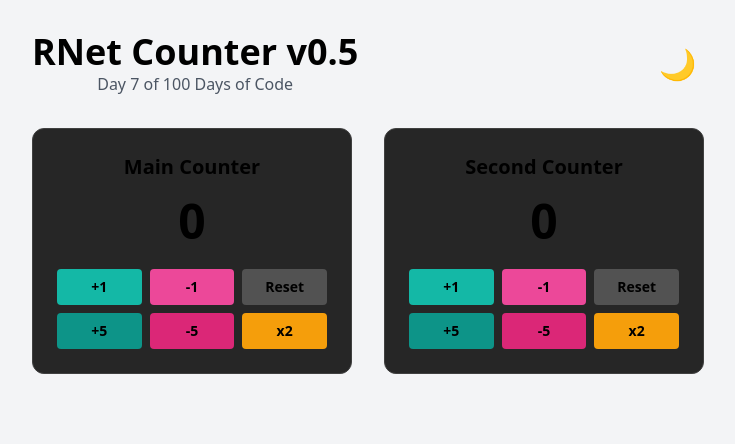
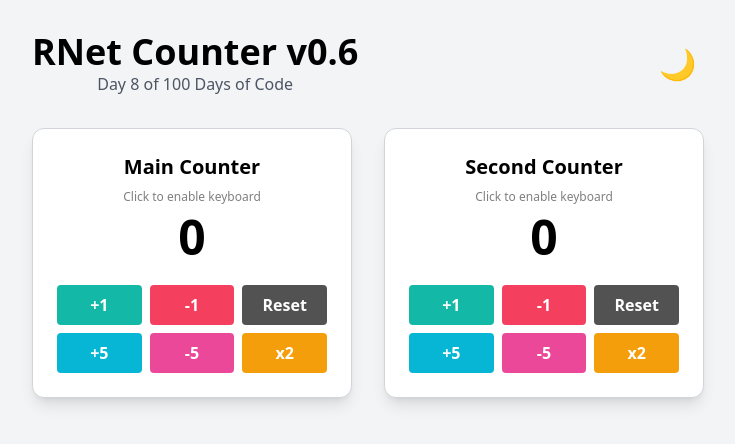
Before and after one commit to rrrnet3-dev/day1-hello, a Next.js app: page / in a window 1280 px wide. Both pictures are taken after a click on the button "☀️". Shown: the top 444 px of the page, without its empty margins (272-1007 px from the left). Built offline with nearby package versions, Linux system fonts and the light colour scheme.

Commit message:
Day 8: Keyboard shortcuts with useEffect

```diff
--- a/src/components/Counter.jsx
+++ b/src/components/Counter.jsx
@@ -1,12 +1,11 @@
 import { useState, useEffect } from 'react';
 
-export default function Counter({ title }) {
+export default function Counter({ title, theme }) {
   const [count, setCount] = useState(0);
   const [isMounted, setIsMounted] = useState(false);
+  const [isFocused, setIsFocused] = useState(false);
 
-  useEffect(() => {
-    setIsMounted(true);
-  }, []);
+  useEffect(() => { setIsMounted(true) }, []);
 
   useEffect(() => {
     if (isMounted) {
@@ -21,65 +20,64 @@ export default function Counter({ title }) {
     }
   }, [count, title, isMounted]);
 
-  if (!isMounted) {
-    return (
-      <div className="bg-neutral-800 p-6 rounded-xl text-center border border-neutral-700">
-        <h2 className="text-xl font-semibold mb-4">{title}</h2>
-        <p className="text-5xl font-bold mb-6">0</p>
-        <div className="grid grid-cols-3 gap-2 justify-center">
-          <button className="bg-teal-500 px-3 py-2 rounded font-bold text-sm">+1</button>
-          <button className="bg-pink-500 px-3 py-2 rounded font-bold text-sm">-1</button>
-          <button className="bg-neutral-600 px-3 py-2 rounded font-bold text-sm">Reset</button>
-          <button className="bg-teal-600 px-3 py-2 rounded font-bold text-sm">+5</button>
-          <button className="bg-pink-600 px-3 py-2 rounded font-bold text-sm">-5</button>
-          <button className="bg-amber-500 px-3 py-2 rounded font-bold text-sm">x2</button>
-        </div>
-      </div>
-    );
-  }
+  // Keyboard controls
+  useEffect(() => {
+    if (!isMounted || !isFocused) return;
+
+    const handleKeyDown = (e) => {
+      if (e.key === 'ArrowUp') {
+        e.preventDefault();
+        setCount(prev => prev + 1);
+      }
+      if (e.key === 'ArrowDown') {
+        e.preventDefault();
+        setCount(prev => prev - 1);
+      }
+      if (e.key === 'r' || e.key === 'R') {
+        e.preventDefault();
+        setCount(0);
+      }
+      if (e.key === ' ') {
+        e.preventDefault();
+        setCount(prev => prev * 2);
+      }
+      if (e.key === '5') {
+        e.preventDefault();
+        setCount(prev => prev + 5);
+      }
+    };
+
+    window.addEventListener('keydown', handleKeyDown);
+    return () => window.removeEventListener('keydown', handleKeyDown);
+  }, [isMounted, isFocused]);
+
+  const bgClass = theme === 'dark'
+   ? `bg-neutral-800 border-neutral-700 ${isFocused ? 'ring-2 ring-teal-500' : ''}`
+    : `bg-white border-gray-300 shadow-lg ${isFocused ? 'ring-2 ring-teal-500' : ''}`;
+
+  const textClass = theme === 'dark'? 'text-white' : 'text-black';
+
+  if (!isMounted) return <div className={`p-6 rounded-xl border ${bgClass} ${textClass}`}>Loading...</div>;
 
   return (
-    <div className="bg-neutral-800 p-6 rounded-xl text-center border border-neutral-700">
-      <h2 className="text-xl font-semibold mb-4">{title}</h2>
+    <div
+      className={`${bgClass} p-6 rounded-xl text-center border ${textClass} transition-all duration-200 cursor-pointer`}
+      onClick={() => setIsFocused(true)}
+      onBlur={() => setIsFocused(false)}
+      tabIndex={0}
+    >
+      <h2 className="text-xl font-semibold mb-2">{title}</h2>
+      {isFocused && <p className="text-xs mb-2 text-teal-400">↑/↓ +1/-1 • R Reset • Space x2 • 5 +5</p>}
+      {!isFocused && <p className="text-xs mb-2 opacity-50">Click to enable keyboard</p>}
       <p className="text-5xl font-bold mb-6">{count}</p>
       <div className="grid grid-cols-3 gap-2 justify-center">
-        <button
-          onClick={() => setCount(count + 1)}
-          className="bg-teal-500 hover:bg-teal-400 px-3 py-2 rounded font-bold text-sm"
-        >
-          +1
-        </button>
-        <button
-          onClick={() => setCount(count - 1)}
-          className="bg-pink-500 hover:bg-pink-400 px-3 py-2 rounded font-bold text-sm"
-        >
-          -1
-        </button>
-        <button
-          onClick={() => setCount(0)}
-          className="bg-neutral-600 hover:bg-neutral-500 px-3 py-2 rounded font-bold text-sm"
-        >
-          Reset
-        </button>
-        <button
-          onClick={() => setCount(count + 5)}
-          className="bg-teal-600 hover:bg-teal-500 px-3 py-2 rounded font-bold text-sm"
-        >
-          +5
-        </button>
-        <button
-          onClick={() => setCount(count - 5)}
-          className="bg-pink-600 hover:bg-pink-500 px-3 py-2 rounded font-bold text-sm"
-        >
-          -5
-        </button>
-        <button
-          onClick={() => setCount(count * 2)}
-          className="bg-amber-500 hover:bg-amber-400 px-3 py-2 rounded font-bold text-sm"
-        >
-          x2
-        </button>
+        <button onClick={() => setCount(count + 1)} className="bg-teal-500 hover:bg-teal-400 text-white px-4 py-2 rounded font-bold transition">+1</button>
+        <button onClick={() => setCount(count - 1)} className="bg-rose-500 hover:bg-rose-400 text-white px-4 py-2 rounded font-bold transition">-1</button>
+        <button onClick={() => setCount(0)} className="bg-neutral-600 hover:bg-neutral-500 text-white px-4 py-2 rounded font-bold transition">Reset</button>
+        <button onClick={() => setCount(count + 5)} className="bg-cyan-500 hover:bg-cyan-400 text-white px-4 py-2 rounded font-bold transition">+5</button>
+        <button onClick={() => setCount(count - 5)} className="bg-pink-500 hover:bg-pink-400 text-white px-4 py-2 rounded font-bold transition">-5</button>
+        <button onClick={() => setCount(count * 2)} className="bg-amber-500 hover:bg-amber-400 text-white px-4 py-2 rounded font-bold transition">x2</button>
       </div>
     </div>
-  );
+  )
 }
--- a/src/pages/index.js
+++ b/src/pages/index.js
@@ -32,8 +32,8 @@ export default function Home() {
       <div className="max-w-2xl mx-auto text-center">
         <div className="flex justify-between items-center mb-8">
           <div>
-            <h1 className="text-4xl font-bold">RNet Counter v0.5</h1>
-            <p className={theme === 'dark'? 'text-neutral-400' : 'text-gray-600'}>Day 7 of 100 Days of Code</p>
+            <h1 className="text-4xl font-bold">RNet Counter v0.6</h1>
+            <p className={theme === 'dark'? 'text-neutral-400' : 'text-gray-600'}>Day 8 of 100 Days of Code</p>
           </div>
           <button
             onClick={() => setTheme(theme === 'dark'? 'light' : 'dark')}
```
